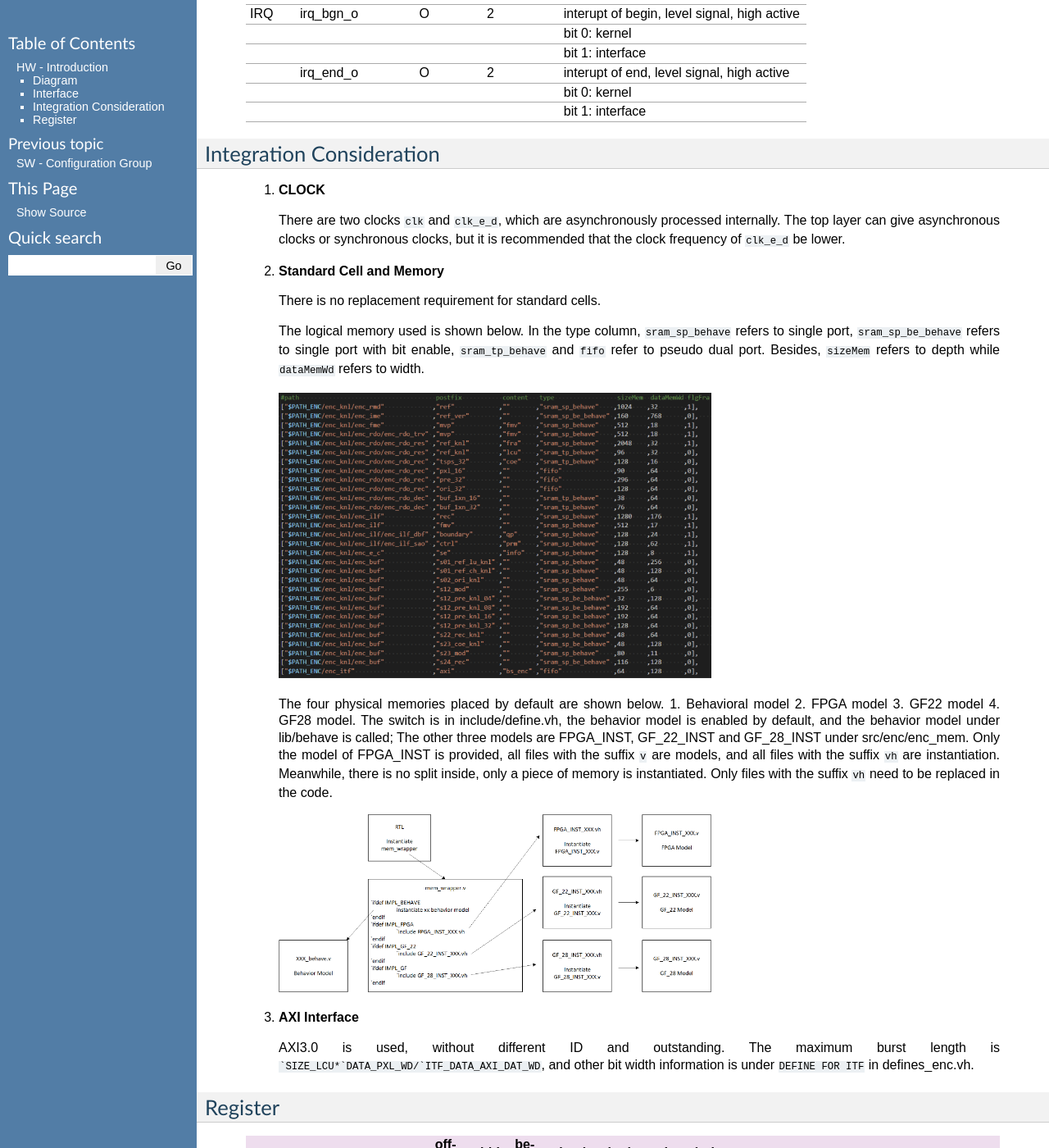
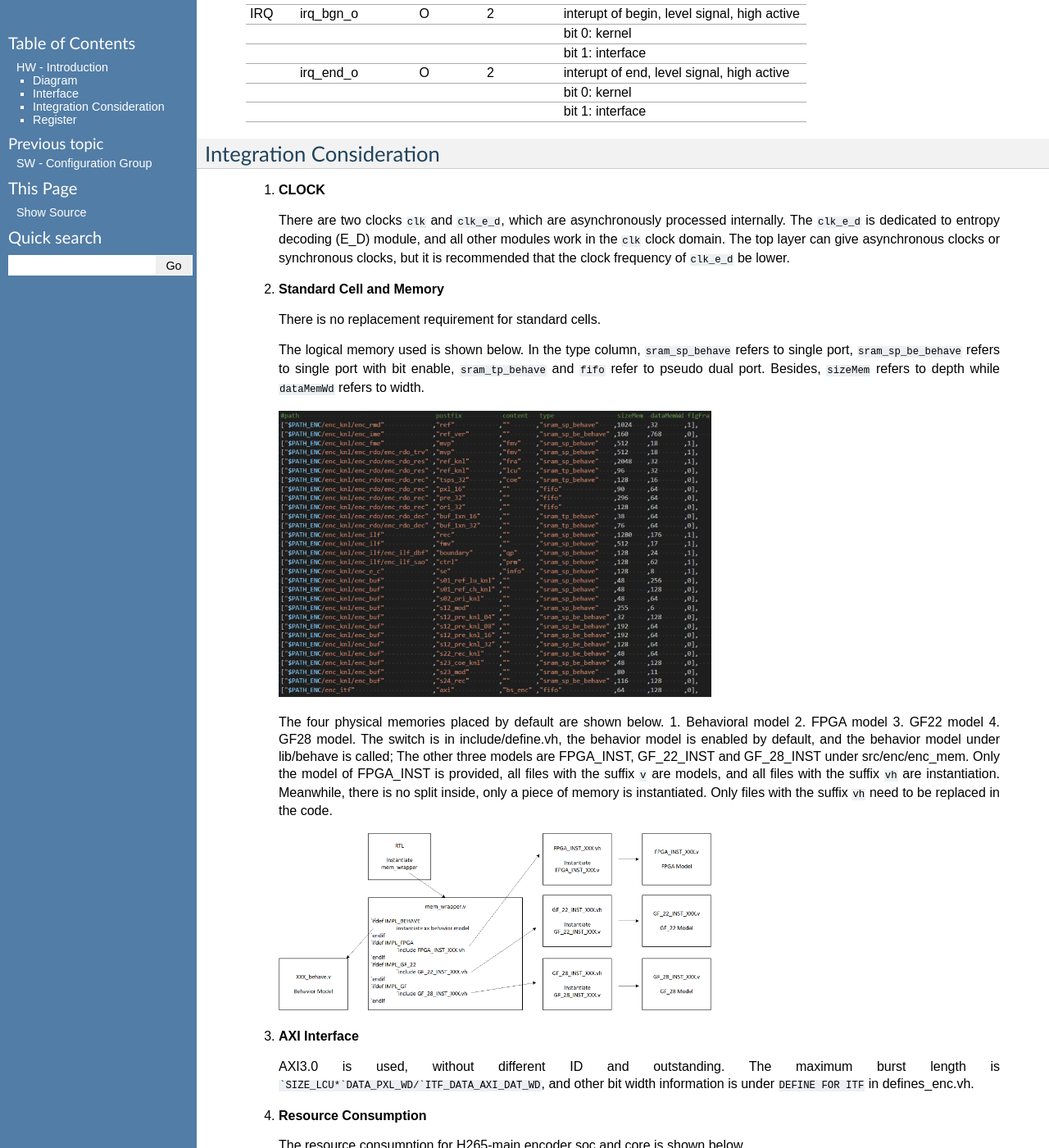
Before and after one commit to iamhll/xkcdc_manual, a Sphinx documentation site: the page built from manual/source/HwIntroduction/main.rst, in a window 1280 px wide and 1400 px high, scrolled down 2270 px. Shown: the whole window at 82% size. Built offline with Sphinx 7.4.7, drawn with Linux system fonts in a browser that asks for light colours; some of the changed text lies outside the part shown.

Commit message:
clk updated and resource consumption added

````diff
--- a/manual/source/HwIntroduction/main.rst
+++ b/manual/source/HwIntroduction/main.rst
@@ -121,6 +121,7 @@ Integration Consideration
     #. **CLOCK**
 
        There are two clocks ``clk`` and ``clk_e_d``, which are asynchronously processed internally.
+       The ``clk_e_d`` is dedicated to entropy decoding (E_D) module, and all other modules work in the ``clk`` clock domain.
        The top layer can give asynchronous clocks or synchronous clocks,
        but it is recommended that the clock frequency of ``clk_e_d`` be lower.
 
@@ -156,6 +157,15 @@ Integration Consideration
        ```SIZE_LCU*`DATA_PXL_WD/`ITF_DATA_AXI_DAT_WD``, and other bit width information is
        under ``DEFINE FOR ITF`` in defines_enc.vh.
 
+    #. **Resource Consumption**
+
+       The resource consumption for H265-main encoder soc and core is shown below.
+
+       .. image:: resource_soc.png
+         :width: 20%
+
+       .. image:: resource_hier.png
+         :width: 70%
 
 
 Register
````
Also changed, not shown: manual/source/HwIntroduction/resource_hier.png (added), manual/source/HwIntroduction/resource_soc.png (added).
